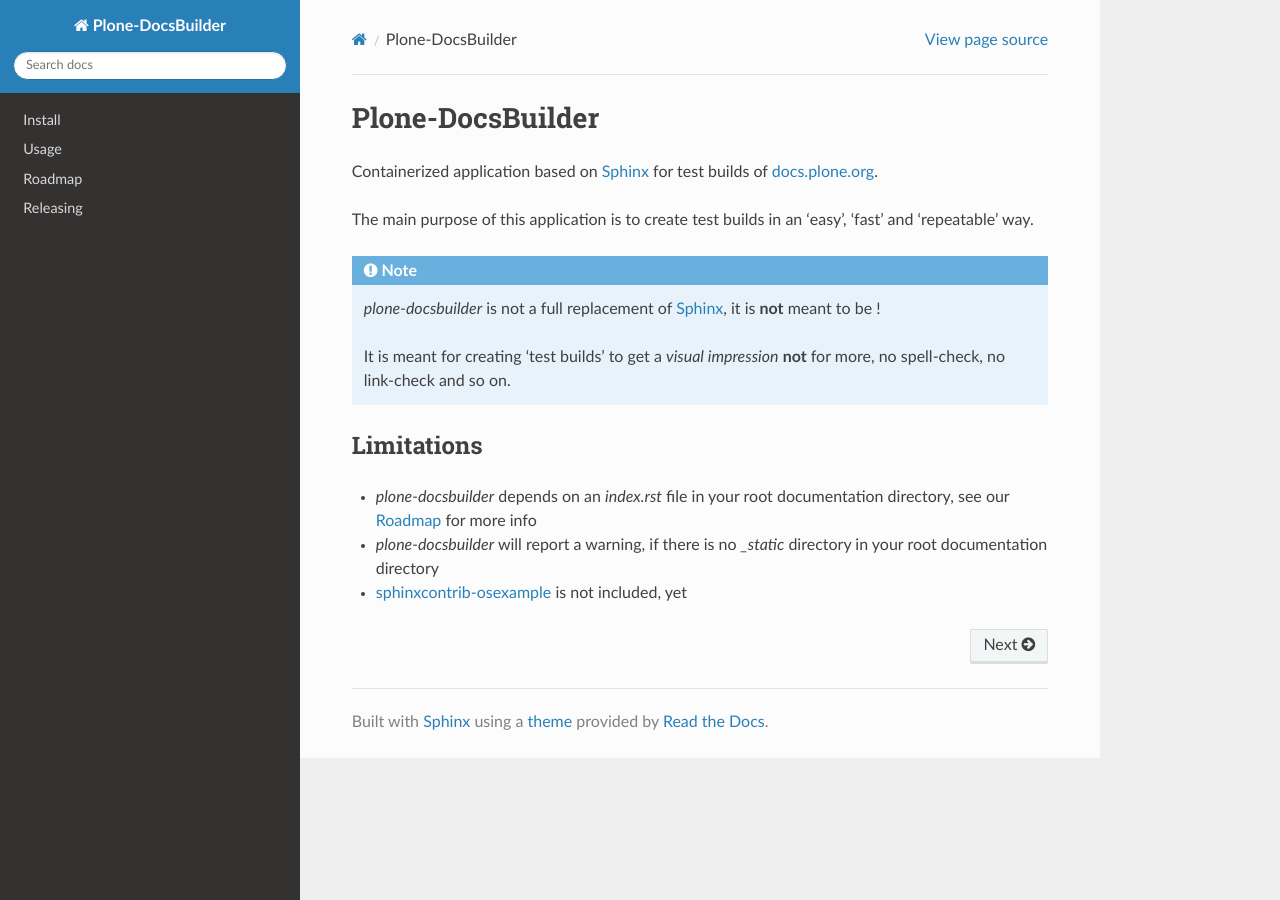
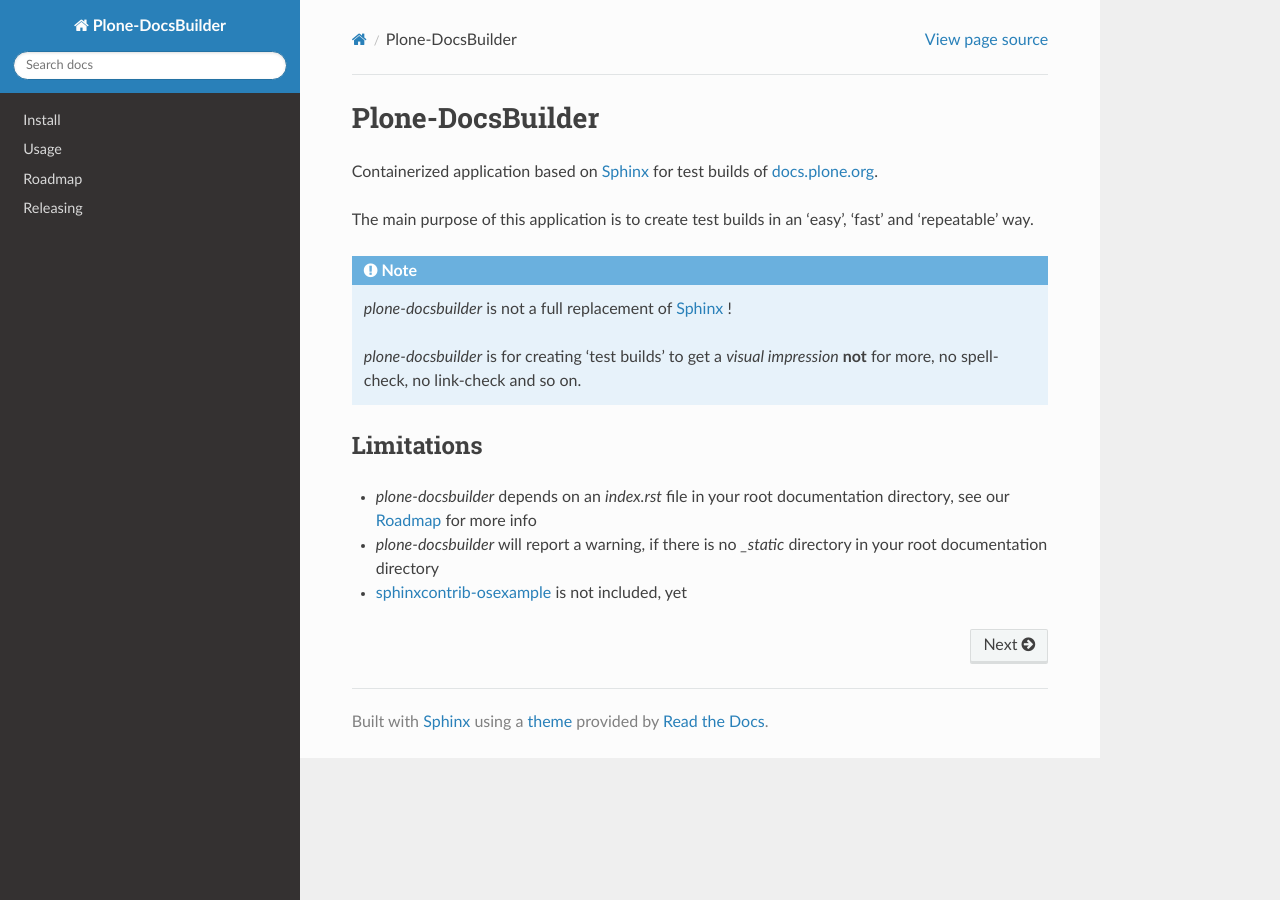
Before and after one commit to testthedocs/plone-docsbuilder, a Sphinx documentation site: the page built from docs/index.rst, in a window 1280 px wide. Built offline with Sphinx 7.4.7 and the Read the Docs theme 2.0.0, drawn with Linux system fonts in a browser that asks for light colours.

Commit message:
Docs: Improve reST and wording

```diff
--- a/docs/index.rst
+++ b/docs/index.rst
@@ -17,9 +17,9 @@ The main purpose of this application is to create test builds in an 'easy', 'fas
 
 .. note::
 
-   *plone-docsbuilder* is not a full replacement of `Sphinx <http://www.sphinx-doc.org/en/stable>`_, it is **not** meant to be !
+   *plone-docsbuilder* is not a full replacement of `Sphinx <http://www.sphinx-doc.org/en/stable>`_ !
 
-   It is meant for creating 'test builds' to get a *visual impression* **not** for more, no spell-check, no link-check and so on.
+   *plone-docsbuilder* is for creating 'test builds' to get a *visual impression* **not** for more, no spell-check, no link-check and so on.
 
 Limitations
 ===========
```
Also changed, not shown: docs/usage.rst (+6 -6 lines).
